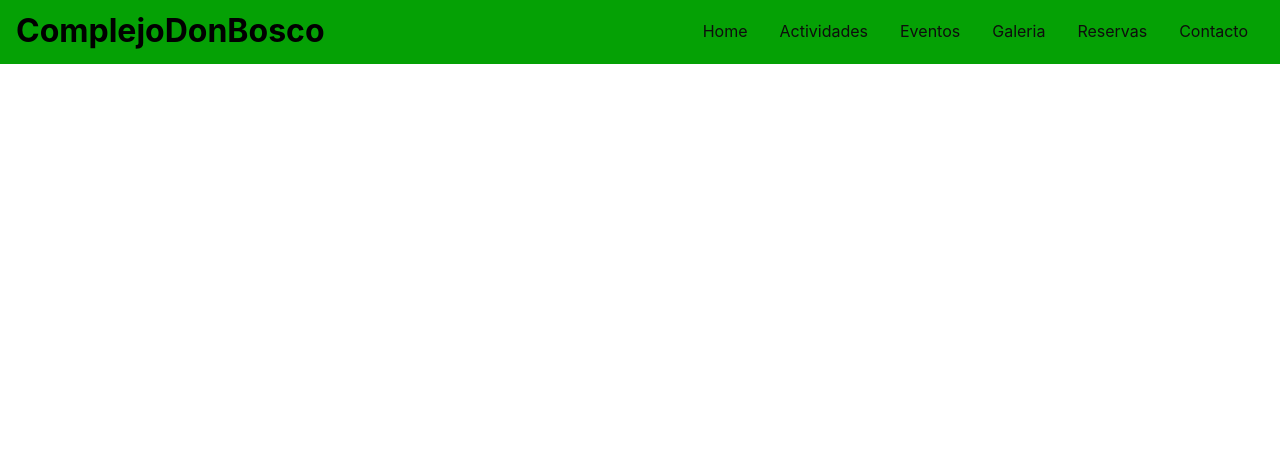
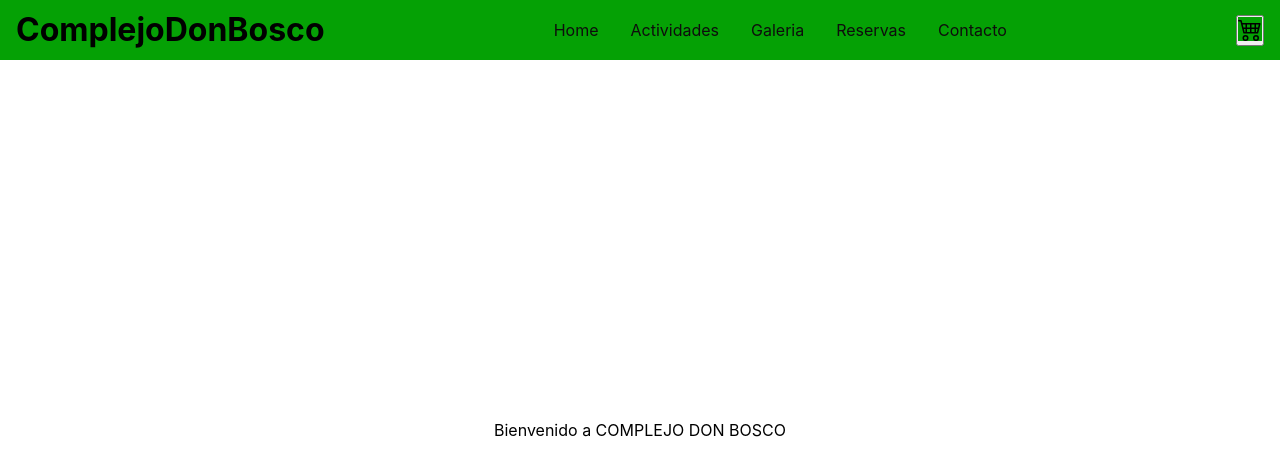
Before and after one commit to ferdabenigno/react31210, a React (Create React App) app: page / in a window 1280 px wide. Shown: the top 476 px of the page. Built offline with nearby package versions, Linux system fonts and the light colour scheme.

Commit message:
cartwidgetylanding

```diff
--- a/src/App.js
+++ b/src/App.js
@@ -1,11 +1,13 @@
 import React from 'react';
 import './App.css';
 import NavBar from './components/NavBar';
+import ItemListContainer from './components/ItemListContainer';
 
 function App() {
   return (
     <div className="App">
      <NavBar/>
+     <ItemListContainer greeting="Bienvenido a COMPLEJO DON BOSCO"/>
     </div>
   );
 }
--- /dev/null
+++ b/src/components/CardWidget.js
@@ -0,0 +1,16 @@
+import React from "react";
+import "../components/CartWidget style/styles.css";
+
+
+
+const CartWidget = () => {
+    return(
+        <button className="cart-btn">
+            <svg xmlns="http://www.w3.org/2000/svg" width="25" height="25" fill="currentColor" class="cart" viewBox="0 0 16 16">
+                <path d="M0 2.5A.5.5 0 0 1 .5 2H2a.5.5 0 0 1 .485.379L2.89 4H14.5a.5.5 0 0 1 .485.621l-1.5 6A.5.5 0 0 1 13 11H4a.5.5 0 0 1-.485-.379L1.61 3H.5a.5.5 0 0 1-.5-.5zM3.14 5l.5 2H5V5H3.14zM6 5v2h2V5H6zm3 0v2h2V5H9zm3 0v2h1.36l.5-2H12zm1.11 3H12v2h.61l.5-2zM11 8H9v2h2V8zM8 8H6v2h2V8zM5 8H3.89l.5 2H5V8zm0 5a1 1 0 1 0 0 2 1 1 0 0 0 0-2zm-2 1a2 2 0 1 1 4 0 2 2 0 0 1-4 0zm9-1a1 1 0 1 0 0 2 1 1 0 0 0 0-2zm-2 1a2 2 0 1 1 4 0 2 2 0 0 1-4 0z"/>
+            </svg>
+        </button>
+    );
+};
+
+export default CartWidget;
--- /dev/null
+++ b/src/components/CartWidget style/styles.css
@@ -0,0 +1,16 @@
+.cart{
+    background-color:  rgb(5, 161, 5);
+    color: inherit;
+    border: none;
+    cursor: pointer;
+    outline: inherit;
+    width: 1.5rem;
+    height: 1.5rem;
+
+
+};
+
+.cart-widget{
+    width: 1.5rem;
+    height: 1.5rem;
+};
--- /dev/null
+++ b/src/components/ItemListContainer style/styles.css
@@ -0,0 +1,7 @@
+.landing{
+    width: 100%;
+    height: calc(100vh - 60px);
+    display: flex;
+    justify-content: center;
+    align-items: center;
+}
--- /dev/null
+++ b/src/components/ItemListContainer.js
@@ -0,0 +1,14 @@
+import React from 'react';
+import "../components/ItemListContainer style/styles.css";
+
+const ItemListContainer = ({greeting}) =>{
+    return(
+        <div className='landing'>
+            <span>{greeting}</span>
+        </div>
+
+    );
+
+};
+
+export default ItemListContainer;
--- a/src/components/NavBar/styles.css
+++ b/src/components/NavBar style/styles.css
@@ -1,5 +1,5 @@
 .nav{
-    height: auto;
+    height: 100%;
     display: flex;
     justify-content: space-between;
     align-items: center;
--- a/src/components/NavBar/index.js
+++ b/src/components/NavBar.js
@@ -1,5 +1,8 @@
 import React from 'react';
-import "./styles.css";
+import CartWidget from '../components/CardWidget';
+import "../components/NavBar style/styles.css";
+
+
 
 
 const navItems = [
@@ -10,10 +13,6 @@
 {
     id:2,
     label: "Actividades",
-},
-{
-    id:3,
-    label: "Eventos",
 },
 {
     id:4,
@@ -40,14 +39,12 @@
             <a href="/" className="nav-item" key={item.id}>{item.label}</a>
             ))}
           </div>
+        <CartWidget />
+        </div>
 
 
 
-        </div>
-
-
     );
-
 };
 
 export default NavBar;
--- a/src/index.css
+++ b/src/index.css
@@ -1,3 +1,9 @@
+*{
+  margin: 0;
+  padding: 0;
+  border: border-box;
+}
+
 body {
   margin: 0;
   font-family: -apple-system, BlinkMacSystemFont, 'Segoe UI', 'Roboto', 'Oxygen',
```
Also changed, not shown: img/logodb.jpeg (deleted), src/assets/images/carrito.jpg (added).
